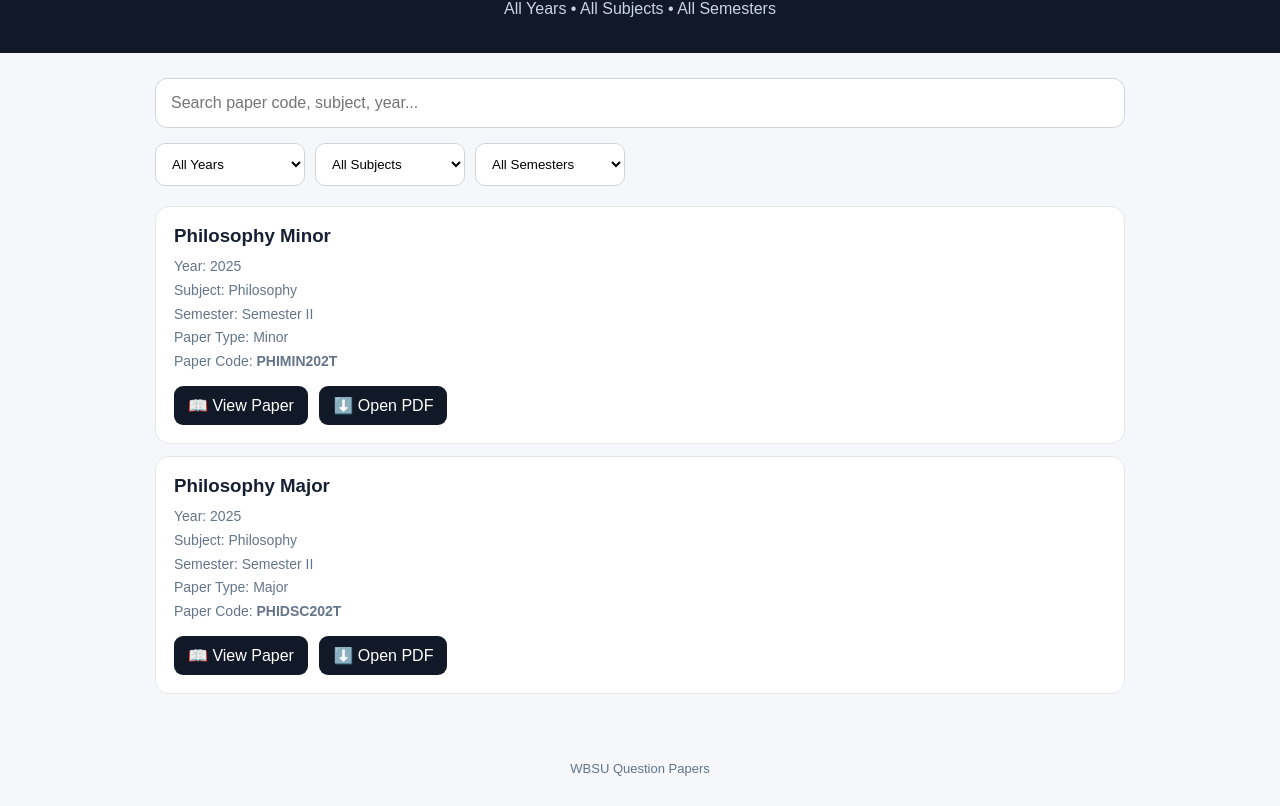
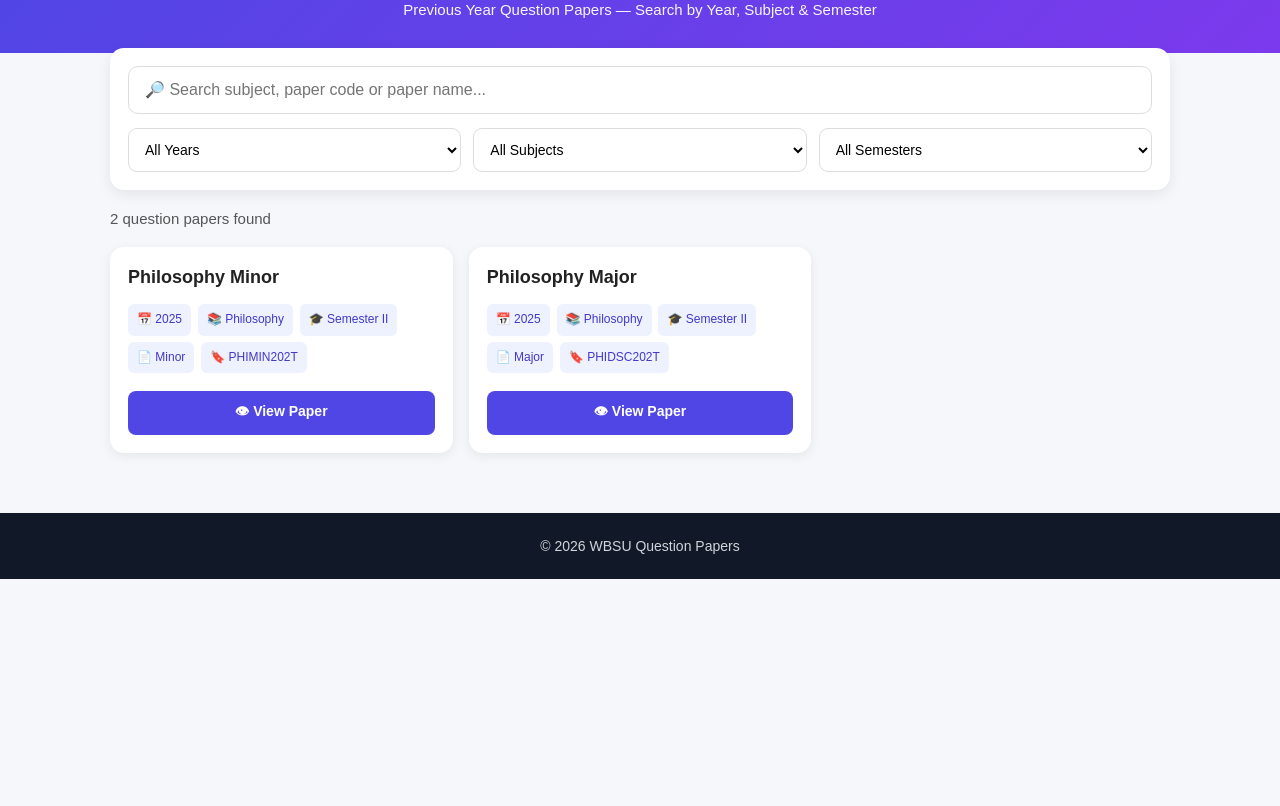
Before and after one commit to roshanshaw268-blip/wbsu-question-papers, a plain HTML site: page index.html in a window 1280 px wide. Shown: the part 79-885 px from the top of the page. After the commit the page ends 800 px from the top, so only its background shows below. Drawn offline with Linux system fonts and the light colour scheme.

Commit message:
Update index.html

```diff
--- a/index.html
+++ b/index.html
@@ -2,112 +2,216 @@
 <html lang="en">
 <head>
   <meta charset="UTF-8">
-  <meta name="viewport" content="width=device-width, initial-scale=1.0">
+
+  <meta
+    name="viewport"
+    content="width=device-width, initial-scale=1.0"
+  >
 
   <title>WBSU Question Papers</title>
+
+  <meta
+    name="description"
+    content="West Bengal State University previous year question papers. Search papers by year, subject, semester and paper code."
+  >
 
   <style>
     * {
       box-sizing: border-box;
+      margin: 0;
+      padding: 0;
     }
 
     body {
-      margin: 0;
       font-family: Arial, sans-serif;
       background: #f5f7fb;
-      color: #172033;
+      color: #222;
     }
 
     header {
-      background: #111827;
+      background: linear-gradient(135deg, #4f46e5, #7c3aed);
       color: white;
+      padding: 35px 20px;
       text-align: center;
-      padding: 35px 15px;
     }
 
     header h1 {
-      margin: 0 0 10px;
       font-size: 30px;
+      margin-bottom: 10px;
     }
 
     header p {
-      margin: 0;
-      color: #cbd5e1;
+      font-size: 15px;
+      opacity: 0.95;
     }
 
     .container {
-      max-width: 1000px;
+      max-width: 1100px;
       margin: auto;
-      padding: 25px 15px;
+      padding: 20px;
     }
 
-    .search {
+    .search-box {
+      background: white;
+      padding: 18px;
+      border-radius: 14px;
+      box-shadow: 0 4px 15px rgba(0,0,0,0.08);
+      margin-top: -25px;
+      position: relative;
+    }
+
+    #search {
       width: 100%;
-      padding: 15px;
-      border: 1px solid #d1d5db;
-      border-radius: 12px;
+      padding: 14px 16px;
+      border: 1px solid #ddd;
+      border-radius: 10px;
       font-size: 16px;
-      margin-bottom: 15px;
+      outline: none;
+    }
+
+    #search:focus {
+      border-color: #6366f1;
     }
 
     .filters {
-      display: flex;
-      gap: 10px;
-      flex-wrap: wrap;
-      margin-bottom: 20px;
+      display: grid;
+      grid-template-columns: repeat(3, 1fr);
+      gap: 12px;
+      margin-top: 14px;
     }
 
     select {
+      width: 100%;
       padding: 12px;
-      border: 1px solid #d1d5db;
-      border-radius: 10px;
+      border: 1px solid #ddd;
+      border-radius: 9px;
       background: white;
-      min-width: 150px;
+      font-size: 14px;
     }
 
-    .paper {
+    .stats {
+      margin: 20px 0;
+      font-size: 15px;
+      color: #555;
+    }
+
+    .papers {
+      display: grid;
+      grid-template-columns: repeat(3, 1fr);
+      gap: 16px;
+    }
+
+    .card {
       background: white;
       padding: 18px;
-      margin-bottom: 12px;
       border-radius: 14px;
-      border: 1px solid #e5e7eb;
+      box-shadow: 0 3px 12px rgba(0,0,0,0.07);
+      display: flex;
+      flex-direction: column;
+      justify-content: space-between;
     }
 
-    .paper h3 {
-      margin: 0 0 8px;
+    .card h2 {
+      font-size: 18px;
+      margin-bottom: 12px;
+      line-height: 1.35;
     }
 
-    .details {
-      color: #64748b;
+    .info {
       font-size: 14px;
-      line-height: 1.7;
+      line-height: 1.8;
+      color: #555;
+    }
+
+    .badge {
+      display: inline-block;
+      background: #eef2ff;
+      color: #4338ca;
+      padding: 5px 9px;
+      border-radius: 6px;
+      font-size: 12px;
+      margin: 3px 3px 3px 0;
     }
 
     .buttons {
-      margin-top: 12px;
+      display: flex;
+      gap: 8px;
+      margin-top: 15px;
     }
 
     .btn {
-      display: inline-block;
-      background: #111827;
-      color: white;
+      flex: 1;
+      text-align: center;
       text-decoration: none;
-      padding: 10px 14px;
-      border-radius: 9px;
-      margin-right: 7px;
+      padding: 10px;
+      border-radius: 8px;
+      font-size: 14px;
+      font-weight: bold;
     }
 
-    .empty {
+    .view {
+      background: #4f46e5;
+      color: white;
+    }
+
+    .view:hover {
+      background: #4338ca;
+    }
+
+    .source {
+      background: #f1f5f9;
+      color: #334155;
+    }
+
+    .loading,
+    .empty,
+    .error {
+      background: white;
+      padding: 30px;
       text-align: center;
-      padding: 50px 10px;
-      color: #64748b;
+      border-radius: 12px;
+      grid-column: 1 / -1;
+    }
+
+    .error {
+      color: #b91c1c;
     }
 
     footer {
+      margin-top: 40px;
+      padding: 25px;
       text-align: center;
-      padding: 30px;
-      color: #64748b;
-      font-size: 13px;
+      background: #111827;
+      color: #d1d5db;
+      font-size: 14px;
+    }
+
+    @media (max-width: 850px) {
+      .papers {
+        grid-template-columns: repeat(2, 1fr);
+      }
+
+      .filters {
+        grid-template-columns: 1fr 1fr;
+      }
+    }
+
+    @media (max-width: 600px) {
+      header h1 {
+        font-size: 24px;
+      }
+
+      .papers {
+        grid-template-columns: 1fr;
+      }
+
+      .filters {
+        grid-template-columns: 1fr;
+      }
+
+      .container {
+        padding: 15px;
+      }
     }
   </style>
 </head>
@@ -115,226 +219,411 @@
 <body>
 
   <header>
-  <h1>WBSU Question Papers</h1>
-  <p>All Years • All Subjects • All Semesters</p>
+    <h1>📚 WBSU Question Papers</h1>
+    <p>Previous Year Question Papers — Search by Year, Subject & Semester</p>
   </header>
 
-<div class="container">
+  <main class="container">
+
+    <section class="search-box">
 
       <input
-    type="text"
+        type="search"
         id="search"
-    class="search"
-    placeholder="Search paper code, subject, year..."
+        placeholder="🔎 Search subject, paper code or paper name..."
       >
 
       <div class="filters">
 
-    <select id="year">
+        <select id="yearFilter">
           <option value="">All Years</option>
         </select>
 
-    <select id="subject">
+        <select id="subjectFilter">
           <option value="">All Subjects</option>
         </select>
 
-    <select id="semester">
+        <select id="semesterFilter">
           <option value="">All Semesters</option>
         </select>
 
       </div>
 
-  <div id="papers"></div>
+    </section>
 
+    <div class="stats" id="stats">
+      Loading papers...
     </div>
 
+    <section class="papers" id="papers">
+      <div class="loading">
+        ⏳ Loading question papers...
+      </div>
+    </section>
+
+  </main>
+
   <footer>
-  WBSU Question Papers
+    © 2026 WBSU Question Papers
   </footer>
 
 
   <script>
 
-  /*
-    TEMPORARY SAMPLE DATA
+    let allPapers = [];
 
-    Later this will automatically come
-    from the question-paper index.
-  */
+    const searchInput =
+      document.getElementById("search");
 
-  const papers = [
+    const yearFilter =
+      document.getElementById("yearFilter");
 
-    {
-      year: "2025",
-      subject: "Philosophy",
-      semester: "Semester II",
-      type: "Minor",
-      code: "PHIMIN202T",
-      title: "Philosophy Minor",
-      url: "https://dinabandhumahavidyalaya.org/question-paper/"
-    },
+    const subjectFilter =
+      document.getElementById("subjectFilter");
 
-    {
-      year: "2025",
-      subject: "Philosophy",
-      semester: "Semester II",
-      type: "Major",
-      code: "PHIDSC202T",
-      title: "Philosophy Major",
-      url: "https://dinabandhumahavidyalaya.org/question-paper/"
+    const semesterFilter =
+      document.getElementById("semesterFilter");
+
+    const papersContainer =
+      document.getElementById("papers");
+
+    const stats =
+      document.getElementById("stats");
+
+
+    // Load papers automatically
+    async function loadPapers() {
+
+      try {
+
+        const response = await fetch(
+          "data/papers.json?time=" + Date.now()
+        );
+
+        if (!response.ok) {
+          throw new Error(
+            "papers.json could not be loaded"
+          );
         }
 
+        allPapers = await response.json();
+
+        setupFilters();
+
+        displayPapers(allPapers);
+
+      } catch (error) {
+
+        console.error(error);
+
+        papersContainer.innerHTML = `
+          <div class="error">
+            ❌ Question papers could not be loaded.
+            <br><br>
+            Please try again later.
+          </div>
+        `;
+
+        stats.textContent =
+          "Unable to load papers.";
+
+      }
+
+    }
+
+
+    // Create filter options
+    function setupFilters() {
+
+      const years = [
+        ...new Set(
+          allPapers
+            .map(p => p.year)
+            .filter(Boolean)
+        )
+      ].sort().reverse();
+
+
+      const subjects = [
+        ...new Set(
+          allPapers
+            .map(p => p.subject)
+            .filter(Boolean)
+        )
+      ].sort();
+
+
+      const semesters = [
+        ...new Set(
+          allPapers
+            .map(p => p.semester)
+            .filter(Boolean)
+        )
       ];
 
 
-  const search = document.getElementById("search");
-  const year = document.getElementById("year");
-  const subject = document.getElementById("subject");
-  const semester = document.getElementById("semester");
-  const papersBox = document.getElementById("papers");
+      years.forEach(year => {
+
+        yearFilter.innerHTML += `
+          <option value="${escapeHTML(year)}">
+            ${escapeHTML(year)}
+          </option>
+        `;
+
+      });
 
 
-  function createOptions(select, values, firstText) {
+      subjects.forEach(subject => {
 
-    const uniqueValues = [...new Set(values.filter(Boolean))];
+        subjectFilter.innerHTML += `
+          <option value="${escapeHTML(subject)}">
+            ${escapeHTML(subject)}
+          </option>
+        `;
 
-    select.innerHTML =
-      `<option value="">${firstText}</option>`;
+      });
 
-    uniqueValues.sort().forEach(value => {
 
-      const option = document.createElement("option");
+      semesters.forEach(semester => {
 
-      option.value = value;
-      option.textContent = value;
-
-      select.appendChild(option);
+        semesterFilter.innerHTML += `
+          <option value="${escapeHTML(semester)}">
+            ${escapeHTML(semester)}
+          </option>
+        `;
 
       });
 
     }
 
 
-  function loadFilters() {
+    // Filter papers
+    function filterPapers() {
 
-    createOptions(
-      year,
-      papers.map(p => p.year),
-      "All Years"
-    );
+      const search =
+        searchInput.value
+          .toLowerCase()
+          .trim();
 
-    createOptions(
-      subject,
-      papers.map(p => p.subject),
-      "All Subjects"
-    );
+      const year =
+        yearFilter.value;
 
-    createOptions(
-      semester,
-      papers.map(p => p.semester),
-      "All Semesters"
-    );
+      const subject =
+        subjectFilter.value;
 
-  }
+      const semester =
+        semesterFilter.value;
 
 
-  function showPapers() {
+      const filtered = allPapers.filter(paper => {
 
-    const q = search.value.toLowerCase();
-
-    const selectedYear = year.value;
-    const selectedSubject = subject.value;
-    const selectedSemester = semester.value;
+        const searchable = [
+          paper.title,
+          paper.subject,
+          paper.code,
+          paper.type,
+          paper.year,
+          paper.semester
+        ]
+          .filter(Boolean)
+          .join(" ")
+          .toLowerCase();
 
 
-    const result = papers.filter(p => {
+        const matchesSearch =
+          !search ||
+          searchable.includes(search);
 
-      const text =
-        `${p.year} ${p.subject} ${p.semester}
-         ${p.type} ${p.code} ${p.title}`.toLowerCase();
+
+        const matchesYear =
+          !year ||
+          paper.year === year;
+
+
+        const matchesSubject =
+          !subject ||
+          paper.subject === subject;
+
+
+        const matchesSemester =
+          !semester ||
+          paper.semester === semester;
 
 
         return (
-
-        (!selectedYear || p.year === selectedYear) &&
-
-        (!selectedSubject || p.subject === selectedSubject) &&
-
-        (!selectedSemester || p.semester === selectedSemester) &&
-
-        (!q || text.includes(q))
-
+          matchesSearch &&
+          matchesYear &&
+          matchesSubject &&
+          matchesSemester
         );
 
       });
 
 
-    if (result.length === 0) {
+      displayPapers(filtered);
 
-      papersBox.innerHTML =
-        `<div class="empty">
-          No question paper found.
-        </div>`;
+    }
+
+
+    // Display cards
+    function displayPapers(papers) {
+
+      stats.textContent =
+        `${papers.length} question paper${
+          papers.length === 1 ? "" : "s"
+        } found`;
+
+
+      if (!papers.length) {
+
+        papersContainer.innerHTML = `
+          <div class="empty">
+            🔍 No question papers found.
+            <br><br>
+            Try another search or filter.
+          </div>
+        `;
 
         return;
       }
 
 
-    papersBox.innerHTML = result.map(p => `
+      papersContainer.innerHTML =
+        papers.map(paper => {
 
-      <div class="paper">
+          const title =
+            paper.title ||
+            paper.subject ||
+            "Question Paper";
 
-        <h3>${p.title}</h3>
 
-        <div class="details">
+          return `
 
-          Year: ${p.year}<br>
+            <article class="card">
 
-          Subject: ${p.subject}<br>
+              <div>
 
-          Semester: ${p.semester}<br>
+                <h2>
+                  ${escapeHTML(title)}
+                </h2>
 
-          Paper Type: ${p.type}<br>
+                <div class="info">
 
-          Paper Code: <b>${p.code}</b>
+                  ${
+                    paper.year
+                      ? `<span class="badge">
+                          📅 ${escapeHTML(paper.year)}
+                         </span>`
+                      : ""
+                  }
 
-        </div>
+                  ${
+                    paper.subject
+                      ? `<span class="badge">
+                          📚 ${escapeHTML(paper.subject)}
+                         </span>`
+                      : ""
+                  }
 
-        <div class="buttons">
+                  ${
+                    paper.semester
+                      ? `<span class="badge">
+                          🎓 ${escapeHTML(paper.semester)}
+                         </span>`
+                      : ""
+                  }
 
-          <a
-            class="btn"
-            href="${p.url}"
-            target="_blank"
-          >
-            📖 View Paper
-          </a>
+                  ${
+                    paper.type
+                      ? `<span class="badge">
+                          📄 ${escapeHTML(paper.type)}
+                         </span>`
+                      : ""
+                  }
 
-          <a
-            class="btn"
-            href="${p.url}"
-            target="_blank"
-          >
-            ⬇️ Open PDF
-          </a>
+                  ${
+                    paper.code
+                      ? `<span class="badge">
+                          🔖 ${escapeHTML(paper.code)}
+                         </span>`
+                      : ""
+                  }
 
                 </div>
 
               </div>
 
-    `).join("");
+
+              <div class="buttons">
+
+                ${
+                  paper.url
+                    ? `<a
+                         class="btn view"
+                         href="${escapeAttribute(paper.url)}"
+                         target="_blank"
+                         rel="noopener noreferrer"
+                       >
+                         👁 View Paper
+                       </a>`
+                    : ""
+                }
+
+              </div>
+
+            </article>
+
+          `;
+
+        }).join("");
 
     }
 
 
-  search.addEventListener("input", showPapers);
-  year.addEventListener("change", showPapers);
-  subject.addEventListener("change", showPapers);
-  semester.addEventListener("change", showPapers);
+    // Prevent HTML injection
+    function escapeHTML(value) {
+
+      return String(value)
+        .replace(/&/g, "&amp;")
+        .replace(/</g, "&lt;")
+        .replace(/>/g, "&gt;")
+        .replace(/"/g, "&quot;")
+        .replace(/'/g, "&#039;");
+
+    }
 
 
-  loadFilters();
-  showPapers();
+    function escapeAttribute(value) {
+
+      return escapeHTML(value);
+
+    }
+
+
+    // Search/filter events
+    searchInput.addEventListener(
+      "input",
+      filterPapers
+    );
+
+    yearFilter.addEventListener(
+      "change",
+      filterPapers
+    );
+
+    subjectFilter.addEventListener(
+      "change",
+      filterPapers
+    );
+
+    semesterFilter.addEventListener(
+      "change",
+      filterPapers
+    );
+
+
+    // Start
+    loadPapers();
 
   </script>
 
```
Lines whose indentation alone changed are shown as unchanged.
